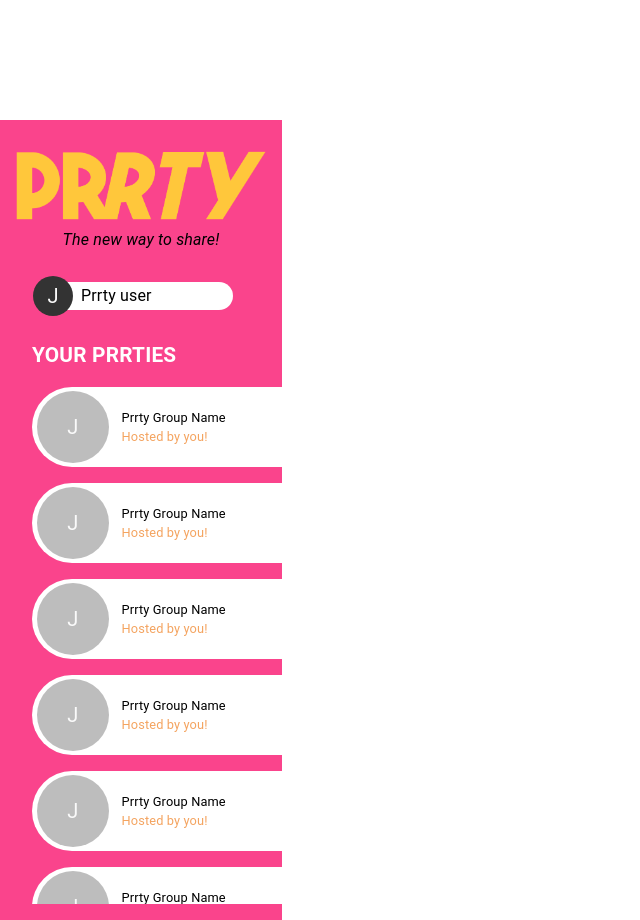
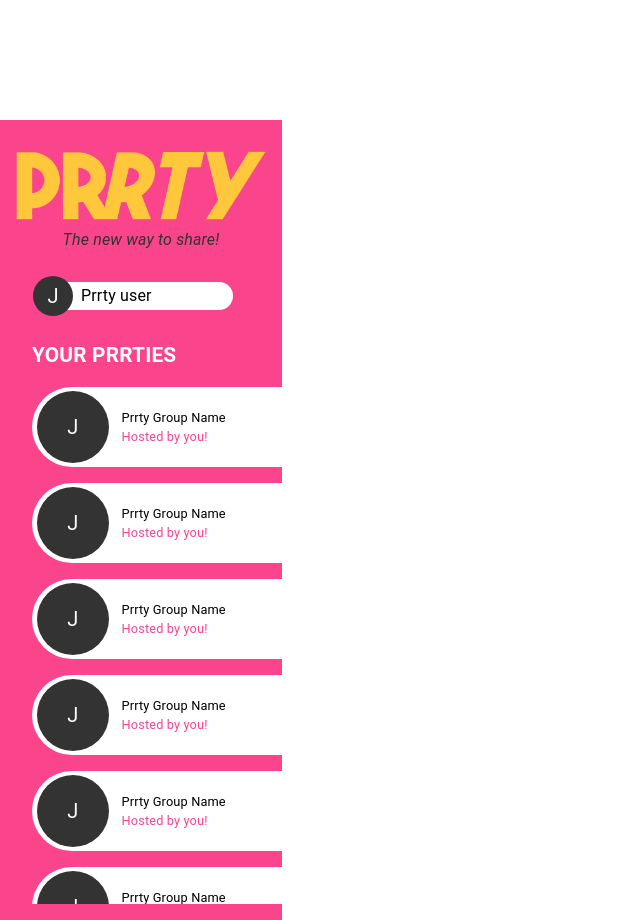
Before and after one commit to JoshDubar/Unihack-2021, a React (Create React App) app in the folder client/: page /login in a window 1280 px wide. Shown: the part 680-1600 px from the top of the page, without its empty margins (0-640 px from the left). Built offline with nearby package versions, Linux system fonts and the light colour scheme.

Commit message:
added theme, refactored a bit

```diff
--- a/client/src/App.js
+++ b/client/src/App.js
@@ -4,7 +4,7 @@ import { ThemeProvider } from "@material-ui/core/styles";
 import { Box } from "@material-ui/core";
 import LoginForm from "./components/LoginForm/LoginForm";
 import SignupForm from "./components/SignupForm/SignupForm";
-import Prrty from "./components/Prrty/Prrty";
+import PrrtyHome from "./components/Prrty/PrrtyHome";
 import theme from "./theme";
 
 function App() {
@@ -14,7 +14,7 @@ function App() {
         <Box height="100vh">
           <Route path="/login" component={LoginForm} />
           <Route path="/signup" component={SignupForm} />
-          <Route path="/" component={Prrty} />
+          <Route path={["/", "/home"]} component={PrrtyHome} />
         </Box>
       </Router>
     </ThemeProvider>
--- a/client/src/components/LoginForm/LoginForm.jsx
+++ b/client/src/components/LoginForm/LoginForm.jsx
@@ -11,6 +11,7 @@ import {
 import styled from "styled-components";
 import LockOutlinedIcon from "@material-ui/icons/LockOutlined";
 import { Link } from "react-router-dom";
+import { useTheme } from "@material-ui/core/styles";
 
 const ContainerBox = styled(Box)`
   display: flex;
@@ -20,17 +21,17 @@ const ContainerBox = styled(Box)`
   height: 100vh;
 `;
 const LoginForm = () => {
+  const theme = useTheme();
   return (
     <ContainerBox>
       <Grid>
         <Paper
-          color="primary"
           elevation={10}
           style={{
             height: "100%",
             width: "280px",
             padding: "3rem",
-            color: "#fa448c",
+            color: theme.palette.primary.main,
           }}
         >
           <Grid align="center">
--- a/client/src/components/Prrty/PrrtyBox.jsx
+++ b/client/src/components/Prrty/PrrtyBox.jsx
@@ -1,6 +1,7 @@
 import React from "react";
-import { Avatar, Box, Typography } from "@material-ui/core";
+import { Avatar, Box, Typography, useTheme } from "@material-ui/core";
 const PrrtyBox = () => {
+  const theme = useTheme();
   return (
     <Box
       marginTop="1rem"
@@ -10,17 +11,27 @@ const PrrtyBox = () => {
       style={{
         borderTopLeftRadius: "125px",
         borderBottomLeftRadius: "125px",
+        cursor: "pointer",
       }}
       display="flex"
       flexDirection="row"
       alignItems="center"
     >
-      <Avatar style={{ margin: "0.3rem", width: "4.5rem", height: "4.5rem" }}>
+      <Avatar
+        style={{
+          margin: "0.3rem",
+          width: "4.5rem",
+          height: "4.5rem",
+          backgroundColor: theme.palette.avatar.main,
+        }}
+      >
         J
       </Avatar>
       <Box color="black" marginLeft="0.5rem">
         <Typography style={{ fontSize: "0.8rem" }}>Prrty Group Name</Typography>
-        <Typography style={{ fontSize: "0.8rem", color: "sandybrown" }}>
+        <Typography
+          style={{ fontSize: "0.8rem", color: theme.palette.primary.main }}
+        >
           Hosted by you!
         </Typography>
       </Box>
--- /dev/null
+++ b/client/src/components/Prrty/PrrtyHome.jsx
@@ -0,0 +1,13 @@
+import React from "react";
+import { Box } from "@material-ui/core";
+import PrrtySidebar from "./PrrtySidebar";
+const PrrtyHome = () => {
+  return (
+    <Box>
+      <PrrtySidebar />
+      <Box width="100%" />
+    </Box>
+  );
+};
+
+export default PrrtyHome;
--- a/client/src/components/Prrty/PrrtySection.jsx
+++ b/client/src/components/Prrty/PrrtySection.jsx
@@ -1,21 +1,24 @@
 import React from "react";
 import { Box, Typography, styled } from "@material-ui/core";
+import { useTheme } from "@material-ui/core/styles";
 import PrrtyBox from "./PrrtyBox";
 import PerfectScrollbar from "react-perfect-scrollbar";
 import "react-perfect-scrollbar/dist/css/styles.css";
 
 const StyledScrollBar = styled(PerfectScrollbar)`
-  color: secondary.main;
-  background: #fa448c;
+  color: ${(props) => props.theme.palette.secondary.main};
+  background: ${(props) => props.theme.palette.primary.main};
   & .ps__thumb-y,
   .ps__thumb-y:hover {
-    background-color: secondary;
+    background-color: ${(props) => props.theme.palette.secondary.main};
   }
 `;
 
 const PrrtySection = () => {
+  const theme = useTheme();
+  console.log(theme);
   return (
-    <StyledScrollBar options={{ suppressScrollX: true }}>
+    <StyledScrollBar theme={theme} options={{ suppressScrollX: true }}>
       <Box
         id="your-prrties"
         width="100%"
--- a/client/src/components/Prrty/Prrty.jsx
+++ b/client/src/components/Prrty/PrrtySidebar.jsx
@@ -1,6 +1,6 @@
 import React from "react";
 import { Box, Typography, Avatar } from "@material-ui/core";
-
+import { useTheme } from "@material-ui/core/styles";
 import Logo from "../../images/LogoYellow.png";
 import styled from "styled-components";
 import PrrtySection from "./PrrtySection";
@@ -9,10 +9,11 @@ const LogoImage = styled.img`
   width: 100%;
 `;
 const Prrty = () => {
+  const theme = useTheme();
   return (
     <Box
       display="flex"
-      bgcolor="#fa448c"
+      bgcolor={theme.palette.primary.main}
       height="calc(100vh - 2rem)"
       width="250px"
       flexDirection="column"
@@ -20,8 +21,8 @@ const Prrty = () => {
       padding="1rem"
     >
       <LogoImage src={Logo} alt="logo" />
-      <Box color="secondary" position="relative" top="-0.5rem">
-        <Typography>
+      <Box position="relative" top="-0.5rem">
+        <Typography style={{ color: theme.palette.text.dark }}>
           <i>The new way to share!</i>
         </Typography>
       </Box>
@@ -32,7 +33,11 @@ const Prrty = () => {
         alignItems="center"
         marginBottom="1.5rem"
       >
-        <Avatar style={{ backgroundColor: "#333", zIndex: 1 }}>J</Avatar>
+        <Avatar
+          style={{ backgroundColor: theme.palette.avatar.main, zIndex: 1 }}
+        >
+          J
+        </Avatar>
         <Box
           bgcolor="white"
           width="8rem"
--- a/client/src/components/SignupForm/SignupForm.jsx
+++ b/client/src/components/SignupForm/SignupForm.jsx
@@ -7,6 +7,7 @@ import {
   TextField,
   Box,
   Button,
+  useTheme,
 } from "@material-ui/core";
 import styled from "styled-components";
 import { useFormik } from "formik";
@@ -41,6 +42,7 @@ const validationSchema = yup.object({
 });
 
 const SignupForm = () => {
+  const theme = useTheme();
   const formik = useFormik({
     initialValues: {
       email: "",
@@ -62,7 +64,7 @@ const SignupForm = () => {
             height: "100%",
             width: "280px",
             padding: "3rem",
-            color: "#fa448c",
+            color: theme.palette.primary.main,
           }}
         >
           <Grid align="center">
--- a/client/src/theme.js
+++ b/client/src/theme.js
@@ -8,6 +8,12 @@ const theme = createMuiTheme({
     secondary: {
       main: "#fd6",
     },
+    text: {
+      dark: "#333",
+    },
+    avatar: {
+      main: "#333",
+    },
   },
 });
 
```
